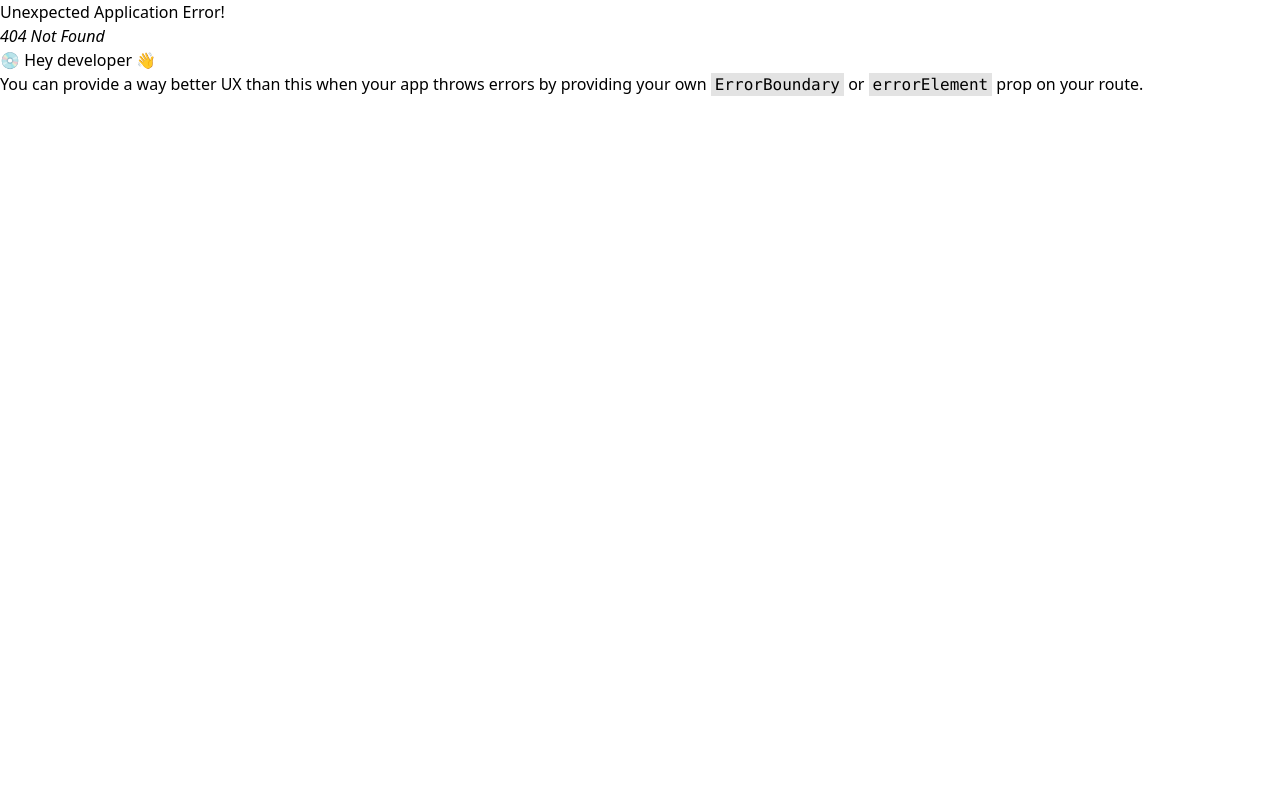
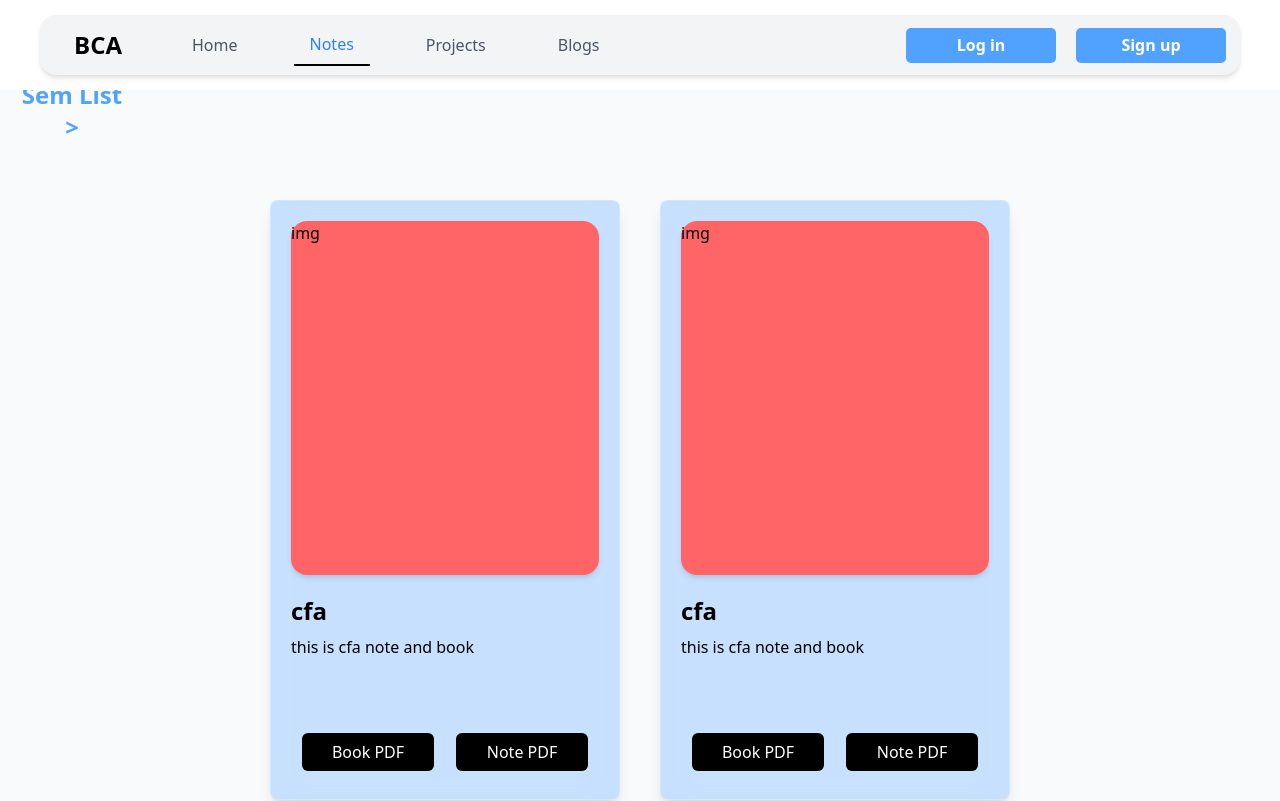
Before and after one commit to SharwanKunwar/BCA-Aspirant-Hub-0.1, a React (Vite) app in the folder BCA-Aspirant-Hub/: page /notes/sem01 in a window 1280 px wide. Before the commit this address had no page. Shown: the top 801 px of the page. Built offline with nearby package versions, Linux system fonts and the light colour scheme.

Commit message:
add components of note section and designed semister part

```diff
--- /dev/null
+++ b/BCA-Aspirant-Hub/src/Components/CardSemister.jsx
@@ -0,0 +1,18 @@
+import React from 'react';
+import { Link } from 'react-router-dom';
+
+function CardSemister({ sem, target }) {
+  return (
+    <div className='bg-blue-400/30 text-black backdrop-blur-lg border border-white/20 w-[350px] h-[150px] flex justify-center items-center flex-col gap-5 rounded-lg'>
+      <h1 className='font-bold text-2xl'>{sem}</h1>
+      {/* Correct path to navigate to sem01 or sem02 */}
+      <Link to={`/notes/${target}`}>
+        <button className='bg-blue-400 p-2 text-white w-[300px] h-[40px] rounded-3xl hover:bg-black hover:text-white transition-all hover:shadow-md translate-0.5'>
+          Explore
+        </button>
+      </Link>
+    </div>
+  );
+}
+
+export default CardSemister;
--- /dev/null
+++ b/BCA-Aspirant-Hub/src/Components/ErrorPage.jsx
@@ -0,0 +1,11 @@
+import React from 'react'
+
+function ErrorPage() {
+  return (
+    <div>
+      this is error page
+    </div>
+  )
+}
+
+export default ErrorPage
--- a/BCA-Aspirant-Hub/src/Components/NavMenuToggle.jsx
+++ b/BCA-Aspirant-Hub/src/Components/NavMenuToggle.jsx
@@ -4,7 +4,7 @@ import { motion } from "framer-motion";
 import { NavLink } from "react-router-dom";
 
 const NavMenuToggle = () => {
-  const list = ["home", "notes", "semister", "projects", "blogs"];
+  const list = ["home", "notes","projects", "blogs"];
   const [isOpen, setIsOpen] = useState(false);
   const [activeItem, setActiveItem] = useState(null);
 
--- a/BCA-Aspirant-Hub/src/Components/Navbar.jsx
+++ b/BCA-Aspirant-Hub/src/Components/Navbar.jsx
@@ -45,7 +45,7 @@ useReloadOnFocus();
         {/* Menu List Section */}
         <div className="sm:w-[60%] w-[80%] h-full">
           <ul className=" sm:flex sm:justify-start sm:items-center sm:gap-10 w-full h-full hidden">
-            {["home", "notes", "semister","projects","blogs"].map((item) => (
+            {["home", "notes", "projects","blogs"].map((item) => (
               <li key={item} className="list-none">
                 <NavLink
                   to={item}
--- a/BCA-Aspirant-Hub/src/Home/Notes.jsx
+++ b/BCA-Aspirant-Hub/src/Home/Notes.jsx
@@ -1,17 +1,45 @@
-import React from 'react'
-import Card from '../Components/Card'
+import React, { useState } from "react";
+import CardSemister from "../Components/CardSemister";
+import { Outlet } from "react-router";
+import { ChevronRight, ChevronLeft } from "lucide-react";
 
 function Notes() {
+  const [isOpen, setIsOpen] = useState(false);
+
+  const toggleSidebar = () => {
+    setIsOpen(!isOpen);
+  };
+
   return (
-    <div className='flex flex-wrap justify-center items-center w-screen  bg-gray-50 gap-15 pt-30 pb-10'>
-      <Card img={""} title={"CFA"} des={"CFA notes and books covering essential BCA concepts and examples."}/>
-      <Card img={""} title={"Digital Logic"} des={"Essential Digital Logic notes and books for BCA students."}/>
-      <Card img={""} title={"English"} des={"English notes and study materials tailored for BCA curriculum."}/>
-      <Card img={""} title={"Sociology"} des={"Concise Sociology notes and resources for BCA students."}/>
-      <Card img={""} title={"Math"} des={"Math notes and books focusing on core BCA topics."}/>
+    <>
+      {/* Toggle Button */}
+      <button
+        className=" text-blue-400 w-[120px] h-[45px] flex justify-center items-center fixed top-22 left-3 z-20 rounded-md text-2xl font-bold"
+        onClick={toggleSidebar}
+      >
+        {isOpen ? "Sem List <" : "Sem List >"}
+      </button>
 
-    </div>
-  )
+      {/* Sidebar */}
+      <div
+        className={`bg-gray-50 backdrop-blur-lg border border-white/20 w-[400px] h-screen overflow-y-scroll pt-20 flex flex-col items-center gap-10 fixed top-0 left-0 z-10 transition-transform duration-300 ${
+          isOpen ? "translate-x-0" : "-translate-x-full"
+        }`}
+      >
+        <div className="bg-black text-white w-full h-[60px] flex justify-end items-center px-4">
+          <h1 className="text-2xl">Semester List</h1>
+        </div>
+
+        <CardSemister sem="First Semester" target="sem01" />
+        <CardSemister sem="Second Semester" target="sem02" />
+      </div>
+
+      {/* Main Content */}
+      <div className="bg-blue-400 w-full h-screen">
+        <Outlet />
+      </div>
+    </>
+  );
 }
 
-export default Notes
+export default Notes;
--- /dev/null
+++ b/BCA-Aspirant-Hub/src/SemComponents/Sem01.jsx
@@ -0,0 +1,17 @@
+import React from 'react'
+import Card from '../Components/Card'
+
+function Sem01() {
+  return (
+    <div className='bg-gray-50 w-screen flex justify-center flex-wrap gap-10 pt-35 sm:p-50'>
+      <Card title={"cfa"} des={"this is cfa note and book"}/>
+      <Card title={"cfa"} des={"this is cfa note and book"}/>
+      <Card title={"cfa"} des={"this is cfa note and book"}/>
+      <Card title={"cfa"} des={"this is cfa note and book"}/>
+      <Card title={"cfa"} des={"this is cfa note and book"}/>
+      <Card title={"cfa"} des={"this is cfa note and book"}/>
+    </div>
+  )
+}
+
+export default Sem01
--- /dev/null
+++ b/BCA-Aspirant-Hub/src/SemComponents/Sem02.jsx
@@ -0,0 +1,11 @@
+import React from 'react'
+
+function Sem02() {
+  return (
+    <div className='bg-pink-400 w-full h-screen'>
+      this is sem02
+    </div>
+  )
+}
+
+export default Sem02
--- a/BCA-Aspirant-Hub/src/main.jsx
+++ b/BCA-Aspirant-Hub/src/main.jsx
@@ -1,6 +1,6 @@
 import { StrictMode } from 'react';
 import { createRoot } from 'react-dom/client';
-import { createBrowserRouter, RouterProvider } from 'react-router-dom';  // Correct import from 'react-router-dom'
+import { createBrowserRouter, RouterProvider } from 'react-router-dom';
 import './index.css';
 import App from './App.jsx';
 import MainPage from './Home/MainPage.jsx';
@@ -10,6 +10,9 @@ import Intro from './Components/Intro.jsx';
 import Projects from './Home/Projects.jsx';
 import Blogs from './Home/Blogs.jsx';
 import AnimatedIntro from './Components/AnimatedIntro.jsx';
+import Sem01 from './SemComponents/Sem01.jsx';
+import Sem02 from './SemComponents/Sem02.jsx';
+import ErrorPage from './Components/ErrorPage.jsx';
 
 const router = createBrowserRouter([
   {
@@ -17,30 +20,41 @@ const router = createBrowserRouter([
     element: <App />,
     children: [
       {
-        path:'/',
-        element:<AnimatedIntro/>
+        path: '/',
+        element: <AnimatedIntro />
       },
       {
-        path: 'home',  // Relative path, no leading /
+        path: 'home',
         element: <MainPage />
       },
       {
-        path: 'notes',  // Relative path, no leading /
-        element: <Notes />
+        path: 'notes',
+        element: <Notes />,  // Parent route for Notes
+        children: [
+          {
+            path: 'sem01',   // Nested route for Sem01
+            element: <Sem01 />
+          },
+          {
+            path: 'sem02',   // Nested route for Sem02
+            element: <Sem02 />
+          }
+        ],
       },
       {
-        path: 'semister',  // Relative path, no leading /
+        path: 'semister',
         element: <Semister />
       },
       {
         path: 'projects',
-        element: <Projects/>
+        element: <Projects />
       },
       {
         path: 'blogs',
-        element: <Blogs/>
-      }
-    ]
+        element: <Blogs />
+      },
+    ],
+    errorElement: <ErrorPage />,
   }
 ]);
 
```
